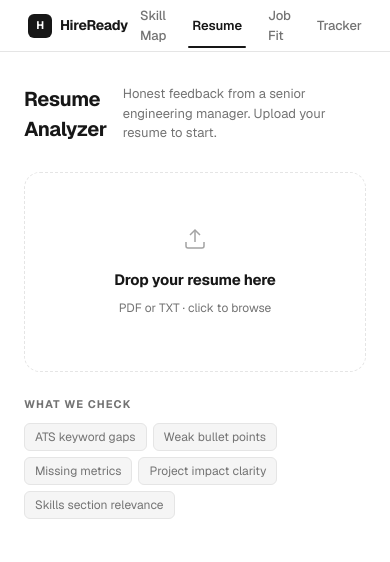
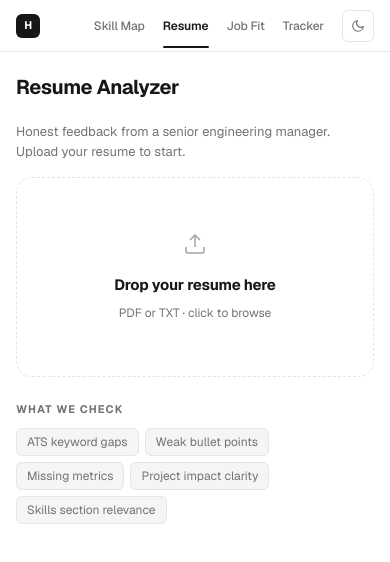
Before and after one commit to shashankjohri07/HireReady, a React (Vite) app: page /resume in a window 390 px wide. Shown: the top 562 px of the page. Built offline with nearby package versions, Linux system fonts and the light colour scheme.

Commit message:
feat: implement theme context and toggle functionality; update styles for responsiveness and error handling

```diff
--- a/src/components/JobModal.module.css
+++ b/src/components/JobModal.module.css
@@ -1,12 +1,12 @@
 .overlay {
   position: fixed;
   inset: 0;
-  background: rgba(0, 0, 0, 0.3);
+  background: var(--overlay);
   display: flex;
   align-items: center;
   justify-content: center;
   z-index: 100;
-  padding: 24px;
+  padding: 16px;
   backdrop-filter: blur(2px);
 }
 
@@ -16,8 +16,10 @@
   border-radius: var(--radius-xl);
   width: 100%;
   max-width: 520px;
-  box-shadow: 0 8px 32px rgba(0,0,0,0.12);
+  box-shadow: 0 8px 32px rgba(0,0,0,0.18);
   overflow: hidden;
+  max-height: calc(100vh - 32px);
+  overflow-y: auto;
 }
 
 .modalHeader {
@@ -84,7 +86,7 @@
   color: var(--text);
   outline: none;
   font-family: inherit;
-  transition: border-color 0.12s;
+  transition: border-color 0.12s, background 0.12s;
   width: 100%;
 }
 
@@ -127,3 +129,9 @@
 
 .saveBtn:disabled { opacity: 0.3; cursor: not-allowed; }
 .saveBtn:not(:disabled):hover { opacity: 0.85; }
+
+@media (max-width: 480px) {
+  .overlay { padding: 12px; align-items: flex-end; }
+  .modal { border-bottom-left-radius: 0; border-bottom-right-radius: 0; max-height: 90vh; }
+  .row { grid-template-columns: 1fr; }
+}
--- a/src/components/MessageBubble.module.css
+++ b/src/components/MessageBubble.module.css
@@ -77,3 +77,7 @@
   0%, 100% { opacity: 1; }
   50% { opacity: 0; }
 }
+
+@media (max-width: 480px) {
+  .bubble { max-width: 92%; font-size: 13px; }
+}
--- a/src/components/Navbar.jsx
+++ b/src/components/Navbar.jsx
@@ -1,4 +1,5 @@
 import { NavLink } from 'react-router-dom';
+import { useTheme } from '../contexts/ThemeContext.jsx';
 import styles from './Navbar.module.css';
 
 const links = [
@@ -8,14 +9,41 @@
   { to: '/tracker',   label: 'Tracker'   },
 ];
 
+function SunIcon() {
+  return (
+    <svg width="15" height="15" viewBox="0 0 24 24" fill="none" stroke="currentColor" strokeWidth="2" strokeLinecap="round" strokeLinejoin="round">
+      <circle cx="12" cy="12" r="5"/>
+      <line x1="12" y1="1" x2="12" y2="3"/>
+      <line x1="12" y1="21" x2="12" y2="23"/>
+      <line x1="4.22" y1="4.22" x2="5.64" y2="5.64"/>
+      <line x1="18.36" y1="18.36" x2="19.78" y2="19.78"/>
+      <line x1="1" y1="12" x2="3" y2="12"/>
+      <line x1="21" y1="12" x2="23" y2="12"/>
+      <line x1="4.22" y1="19.78" x2="5.64" y2="18.36"/>
+      <line x1="18.36" y1="5.64" x2="19.78" y2="4.22"/>
+    </svg>
+  );
+}
+
+function MoonIcon() {
+  return (
+    <svg width="14" height="14" viewBox="0 0 24 24" fill="none" stroke="currentColor" strokeWidth="2" strokeLinecap="round" strokeLinejoin="round">
+      <path d="M21 12.79A9 9 0 1 1 11.21 3 7 7 0 0 0 21 12.79z"/>
+    </svg>
+  );
+}
+
 export default function Navbar() {
+  const { theme, toggle } = useTheme();
+
   return (
     <nav className={styles.nav}>
       <NavLink to="/" className={styles.logo}>
         <span className={styles.logoMark}>H</span>
-        HireReady
+        <span className={styles.logoText}>HireReady</span>
       </NavLink>
 
+      <div className={styles.right}>
         <div className={styles.links}>
           {links.map(({ to, label }) => (
             <NavLink
@@ -29,6 +57,15 @@
             </NavLink>
           ))}
         </div>
+
+        <button
+          className={styles.themeBtn}
+          onClick={toggle}
+          aria-label={theme === 'light' ? 'Switch to dark mode' : 'Switch to light mode'}
+        >
+          {theme === 'light' ? <MoonIcon /> : <SunIcon />}
+        </button>
+      </div>
     </nav>
   );
 }
--- a/src/components/Navbar.module.css
+++ b/src/components/Navbar.module.css
@@ -2,11 +2,12 @@
   display: flex;
   align-items: center;
   justify-content: space-between;
-  padding: 0 28px;
+  padding: 0 24px;
   height: 52px;
   border-bottom: 1px solid var(--border);
   flex-shrink: 0;
   background: var(--bg);
+  gap: 8px;
 }
 
 /* Logo */
@@ -15,6 +16,11 @@
   align-items: center;
   gap: 8px;
   text-decoration: none;
+  flex-shrink: 0;
+  font-size: 14px;
+  font-weight: 700;
+  color: var(--text);
+  letter-spacing: -0.3px;
 }
 
 .logoMark {
@@ -32,20 +38,17 @@
   flex-shrink: 0;
 }
 
-.logo span + span,
-.logo span ~ * {
+.logoText {
   font-size: 14px;
   font-weight: 700;
   color: var(--text);
-  letter-spacing: -0.3px;
 }
 
-/* The text node after the logoMark */
-.logo {
-  font-size: 14px;
-  font-weight: 700;
-  color: var(--text);
-  letter-spacing: -0.3px;
+/* Right section: links + theme toggle */
+.right {
+  display: flex;
+  align-items: center;
+  gap: 4px;
 }
 
 /* Nav links */
@@ -60,10 +63,11 @@
   font-size: 13px;
   font-weight: 500;
   color: var(--muted);
-  padding: 6px 12px;
+  padding: 6px 10px;
   border-radius: var(--radius-sm);
   transition: color 0.12s, background 0.12s;
   letter-spacing: -0.1px;
+  white-space: nowrap;
 }
 
 .link:hover {
@@ -86,3 +90,32 @@
   background: var(--text);
   border-radius: 999px;
 }
+
+/* Theme toggle */
+.themeBtn {
+  display: flex;
+  align-items: center;
+  justify-content: center;
+  width: 32px;
+  height: 32px;
+  border-radius: var(--radius-sm);
+  border: 1px solid var(--border);
+  background: transparent;
+  color: var(--muted);
+  transition: color 0.12s, border-color 0.12s, background 0.12s;
+  flex-shrink: 0;
+  margin-left: 6px;
+}
+
+.themeBtn:hover {
+  color: var(--text);
+  border-color: var(--border-hover);
+  background: var(--surface-2);
+}
+
+/* Mobile */
+@media (max-width: 520px) {
+  .nav { padding: 0 16px; }
+  .logoText { display: none; }
+  .link { padding: 6px 8px; font-size: 12px; }
+}
--- /dev/null
+++ b/src/contexts/ThemeContext.jsx
@@ -0,0 +1,28 @@
+import { createContext, useContext, useEffect, useState } from 'react';
+
+const ThemeContext = createContext(null);
+
+export function ThemeProvider({ children }) {
+  const [theme, setTheme] = useState(() => {
+    const saved = localStorage.getItem('hr_theme');
+    if (saved) return saved;
+    return window.matchMedia('(prefers-color-scheme: dark)').matches ? 'dark' : 'light';
+  });
+
+  useEffect(() => {
+    document.documentElement.setAttribute('data-theme', theme);
+    localStorage.setItem('hr_theme', theme);
+  }, [theme]);
+
+  const toggle = () => setTheme(t => t === 'light' ? 'dark' : 'light');
+
+  return (
+    <ThemeContext.Provider value={{ theme, toggle }}>
+      {children}
+    </ThemeContext.Provider>
+  );
+}
+
+export function useTheme() {
+  return useContext(ThemeContext);
+}
--- a/src/main.jsx
+++ b/src/main.jsx
@@ -1,13 +1,16 @@
 import { StrictMode } from 'react';
 import { createRoot } from 'react-dom/client';
 import { BrowserRouter } from 'react-router-dom';
+import { ThemeProvider } from './contexts/ThemeContext.jsx';
 import './styles/global.css';
 import App from './App.jsx';
 
 createRoot(document.getElementById('root')).render(
   <StrictMode>
     <BrowserRouter>
-      <App />
+      <ThemeProvider>
+        <App />
+      </ThemeProvider>
     </BrowserRouter>
   </StrictMode>
 );
--- a/src/pages/Home.module.css
+++ b/src/pages/Home.module.css
@@ -23,7 +23,7 @@
 }
 
 .heading {
-  font-size: clamp(32px, 5vw, 48px);
+  font-size: clamp(28px, 5vw, 48px);
   font-weight: 700;
   line-height: 1.15;
   letter-spacing: -1px;
@@ -43,10 +43,6 @@
   gap: 12px;
   width: 100%;
   max-width: 760px;
-}
-
-@media (max-width: 600px) {
-  .grid { grid-template-columns: 1fr; }
 }
 
 .card {
@@ -96,3 +92,9 @@
 }
 
 .card:hover .cardCta { color: var(--text); }
+
+@media (max-width: 600px) {
+  .page { padding: 48px 16px; gap: 40px; }
+  .grid { grid-template-columns: 1fr; }
+  .sub { font-size: 14px; }
+}
--- a/src/pages/ResumeAnalyzer.module.css
+++ b/src/pages/ResumeAnalyzer.module.css
@@ -112,11 +112,11 @@
 
 .parseError {
   font-size: 13px;
-  color: #dc2626;
+  color: var(--error);
   padding: 10px 16px;
-  border: 1px solid #fecaca;
+  border: 1px solid var(--error-border);
   border-radius: var(--radius);
-  background: #fef2f2;
+  background: var(--error-bg);
 }
 
 /* Tips section */
@@ -140,3 +140,9 @@
   border-radius: var(--radius-sm);
   padding: 4px 10px;
 }
+
+@media (max-width: 600px) {
+  .header { padding: 20px 16px 0; flex-wrap: wrap; }
+  .uploadArea { padding: 16px; }
+  .dropzone { padding: 32px 20px; }
+}
--- a/src/styles/global.css
+++ b/src/styles/global.css
@@ -29,6 +29,39 @@
   --radius: 8px;
   --radius-lg: 12px;
   --radius-xl: 16px;
+
+  /* Semantic tokens */
+  --error: #dc2626;
+  --error-border: #fecaca;
+  --error-bg: #fef2f2;
+  --code-bg: #171717;
+  --code-text: #e5e5e5;
+  --overlay: rgba(0, 0, 0, 0.4);
+}
+
+[data-theme="dark"] {
+  --bg: #0f0f0f;
+  --surface: #141414;
+  --surface-2: #1c1c1c;
+  --surface-3: #232323;
+  --border: #2a2a2a;
+  --border-hover: #3d3d3d;
+  --text: #ebebeb;
+  --text-2: #c9c9c9;
+  --muted: #6b6b6b;
+  --muted-2: #4a4a4a;
+  --inverse-bg: #ebebeb;
+  --inverse-text: #0f0f0f;
+  --shadow-xs: 0 1px 2px rgba(0,0,0,0.4);
+  --shadow-sm: 0 1px 3px rgba(0,0,0,0.5), 0 1px 2px rgba(0,0,0,0.4);
+  --shadow: 0 2px 8px rgba(0,0,0,0.6), 0 1px 3px rgba(0,0,0,0.4);
+
+  --error: #f87171;
+  --error-border: #450a0a;
+  --error-bg: #1a0505;
+  --code-bg: #1c1c1c;
+  --code-text: #d4d4d4;
+  --overlay: rgba(0, 0, 0, 0.6);
 }
 
 html, body, #root { height: 100%; }
@@ -74,7 +107,7 @@
   color: var(--text);
 }
 .prose pre {
-  background: var(--text);
+  background: var(--code-bg);
   border-radius: var(--radius);
   padding: 16px;
   overflow-x: auto;
@@ -85,7 +118,7 @@
   border: none;
   padding: 0;
   font-size: 0.8rem;
-  color: #e5e5e5;
+  color: var(--code-text);
 }
 .prose strong { font-weight: 700; color: var(--text); }
 .prose blockquote {
```
Lines whose indentation alone changed are shown as unchanged.
